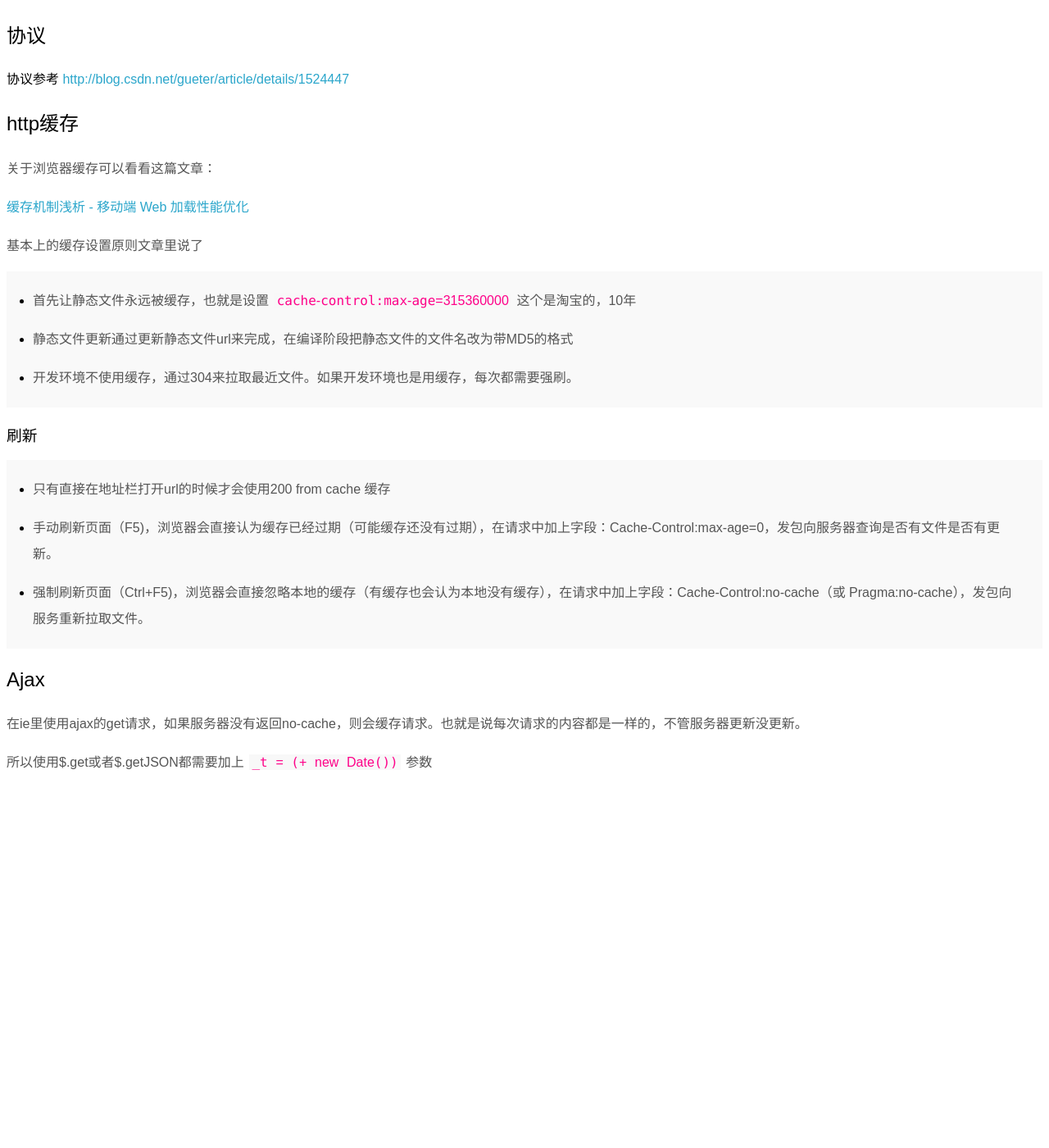
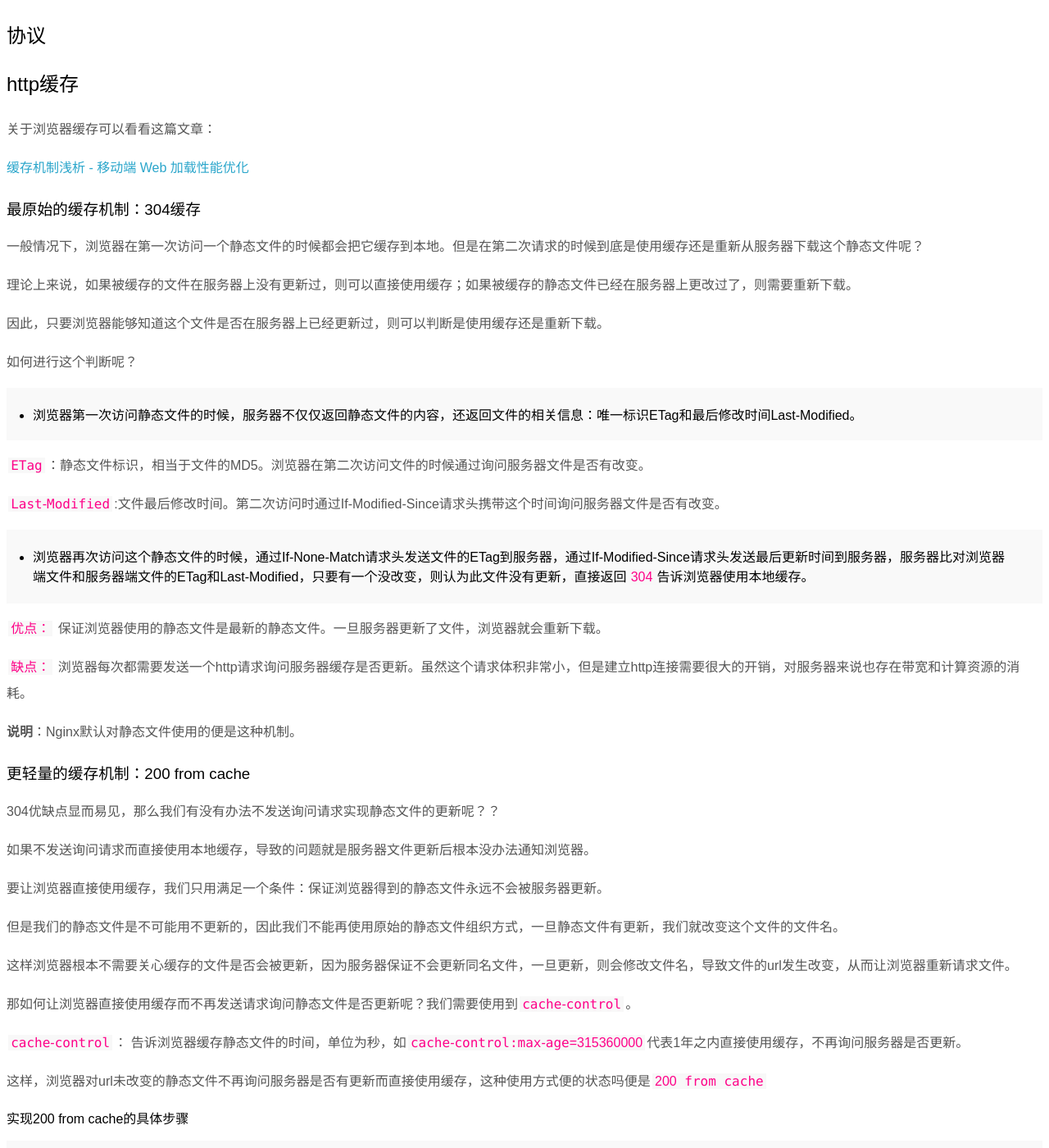
Before and after one commit to libmw/webdemos, a Jekyll site: the page built from _api/http.md, in a window 1280 px wide and 1400 px high. Shown: the whole window at 82% size. Built offline with Jekyll 4.4.1, drawn with Linux system fonts in a browser that asks for light colours; some of the changed text lies outside the part shown.

Commit message:
update http

```diff
--- a/_api/http.md
+++ b/_api/http.md
@@ -6,7 +6,6 @@
 
 ## 协议
 
-#### 协议参考 <http://blog.csdn.net/gueter/article/details/1524447>
 
 ## http缓存
 
@@ -14,19 +13,68 @@
 
 [缓存机制浅析 - 移动端 Web 加载性能优化](http://segmentfault.com/a/1190000004132566)
 
-基本上的缓存设置原则文章里说了
+### 最原始的缓存机制：304缓存
 
-* 首先让静态文件永远被缓存，也就是设置 `cache-control:max-age=315360000` 这个是淘宝的，10年
+一般情况下，浏览器在第一次访问一个静态文件的时候都会把它缓存到本地。但是在第二次请求的时候到底是使用缓存还是重新从服务器下载这个静态文件呢？
 
-* 静态文件更新通过更新静态文件url来完成，在编译阶段把静态文件的文件名改为带MD5的格式
+理论上来说，如果被缓存的文件在服务器上没有更新过，则可以直接使用缓存；如果被缓存的静态文件已经在服务器上更改过了，则需要重新下载。
 
-* 开发环境不使用缓存，通过304来拉取最近文件。如果开发环境也是用缓存，每次都需要强刷。
+因此，只要浏览器能够知道这个文件是否在服务器上已经更新过，则可以判断是使用缓存还是重新下载。
 
-### 刷新
+如何进行这个判断呢？
+
+* 浏览器第一次访问静态文件的时候，服务器不仅仅返回静态文件的内容，还返回文件的相关信息：唯一标识ETag和最后修改时间Last-Modified。
+
+`ETag`：静态文件标识，相当于文件的MD5。浏览器在第二次访问文件的时候通过询问服务器文件是否有改变。
+
+`Last-Modified`:文件最后修改时间。第二次访问时通过If-Modified-Since请求头携带这个时间询问服务器文件是否有改变。
+
+* 浏览器再次访问这个静态文件的时候，通过If-None-Match请求头发送文件的ETag到服务器，通过If-Modified-Since请求头发送最后更新时间到服务器，服务器比对浏览器端文件和服务器端文件的ETag和Last-Modified，只要有一个没改变，则认为此文件没有更新，直接返回`304`告诉浏览器使用本地缓存。
+
+`优点：` 保证浏览器使用的静态文件是最新的静态文件。一旦服务器更新了文件，浏览器就会重新下载。
+
+`缺点：` 浏览器每次都需要发送一个http请求询问服务器缓存是否更新。虽然这个请求体积非常小，但是建立http连接需要很大的开销，对服务器来说也存在带宽和计算资源的消耗。
+
+**说明**：Nginx默认对静态文件使用的便是这种机制。
+
+### 更轻量的缓存机制：200 from cache
+
+304优缺点显而易见，那么我们有没有办法不发送询问请求实现静态文件的更新呢？？
+
+如果不发送询问请求而直接使用本地缓存，导致的问题就是服务器文件更新后根本没办法通知浏览器。
+
+要让浏览器直接使用缓存，我们只用满足一个条件：保证浏览器得到的静态文件永远不会被服务器更新。
+
+但是我们的静态文件是不可能用不更新的，因此我们不能再使用原始的静态文件组织方式，一旦静态文件有更新，我们就改变这个文件的文件名。
+
+这样浏览器根本不需要关心缓存的文件是否会被更新，因为服务器保证不会更新同名文件，一旦更新，则会修改文件名，导致文件的url发生改变，从而让浏览器重新请求文件。
+
+那如何让浏览器直接使用缓存而不再发送请求询问静态文件是否更新呢？我们需要使用到`cache-control`。
+
+`cache-control`： 告诉浏览器缓存静态文件的时间，单位为秒，如`cache-control:max-age=315360000`代表1年之内直接使用缓存，不再询问服务器是否更新。
+
+这样，浏览器对url未改变的静态文件不再询问服务器是否有更新而直接使用缓存，这种使用方式便的状态吗便是`200 from cache`
+
+#### 实现200 from cache的具体步骤
+
+* 服务器对所有静态文件设置cache-control头。如`cache-control:max-age=315360000` 这个是淘宝的，10年。
+
+* 静态文件更新通过更新静态文件url来完成，在编译阶段把静态文件的文件名改为带MD5的格式。如a.js编译为a_324jhoi4.js。
+
+* 如果一年后我们这个静态文件的url还未变更，浏览器会回到刚才的304机制询问服务器是否更新文件，保证正确使用缓存。
+
+`优点`：理想情况下浏览器访问一个页面只需要1个http请求。通过这个方式，浏览器访问页面的时候只需要从服务器下载页面的html内容，外链的静态文件直接使用本地缓存，只有被服务器更新过的静态文件(已经在html内容里更新了这些文件url)才会被重新下载。
+
+`缺点`：需要对源代码进行编译，在静态文件的名称中包含MD5值，保证文件改变则文件名也改变。
+
+200 from cache不仅仅可以从硬盘缓存加载(from disk cache)，还可以从内存中直接加载(from memory cache)，因此在多页面共享静态文件的时候性能非常优秀。
+
+
+### 关于浏览器的刷新(chrome测试)
 
 * 只有直接在地址栏打开url的时候才会使用200 from cache 缓存
 
-* 手动刷新页面（F5)，浏览器会直接认为缓存已经过期（可能缓存还没有过期），在请求中加上字段：Cache-Control:max-age=0，发包向服务器查询是否有文件是否有更新。
+* 手动刷新页面（F5)，浏览器正常刷新页面，和直接在地址栏打开一样。
 
 * 强制刷新页面（Ctrl+F5)，浏览器会直接忽略本地的缓存（有缓存也会认为本地没有缓存），在请求中加上字段：Cache-Control:no-cache（或 Pragma:no-cache），发包向服务重新拉取文件。
 
```
Also changed, not shown: _api/js.md (+4 -0 lines).
